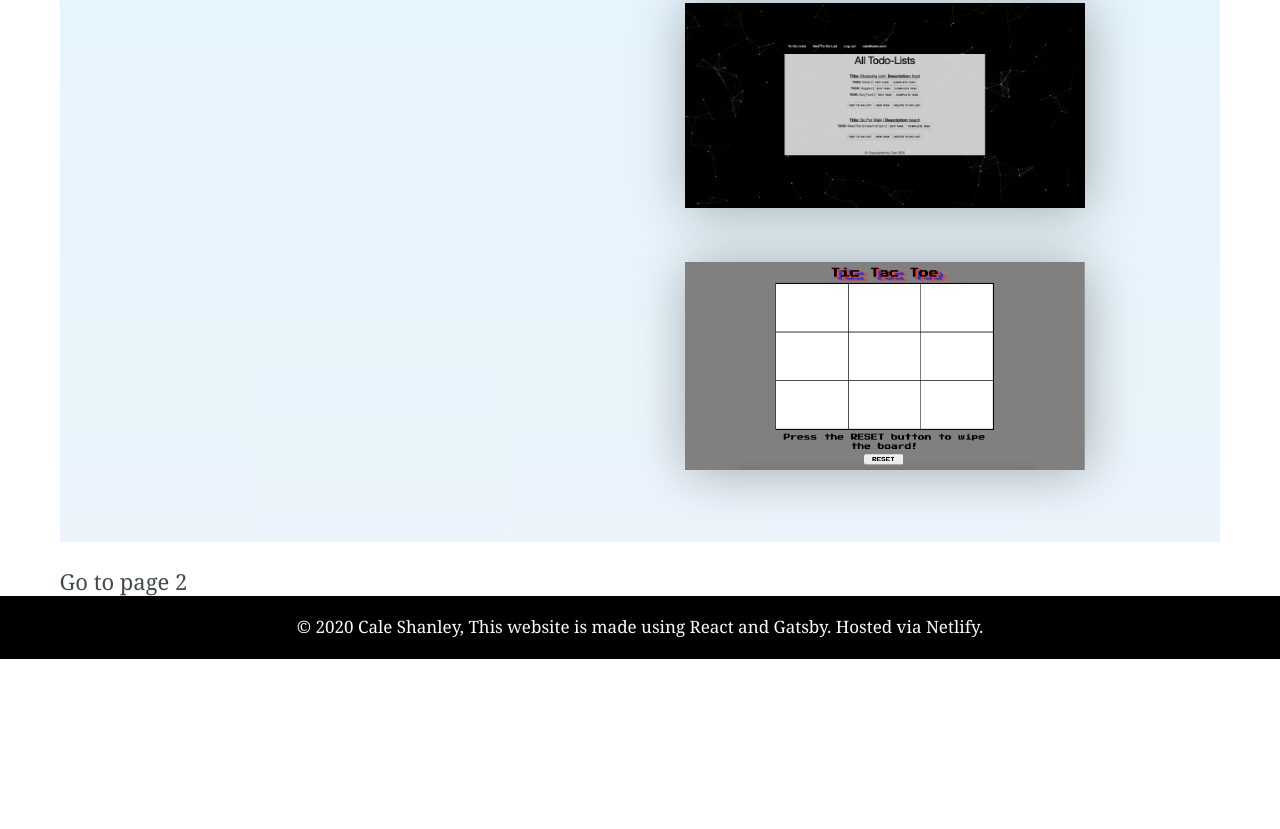
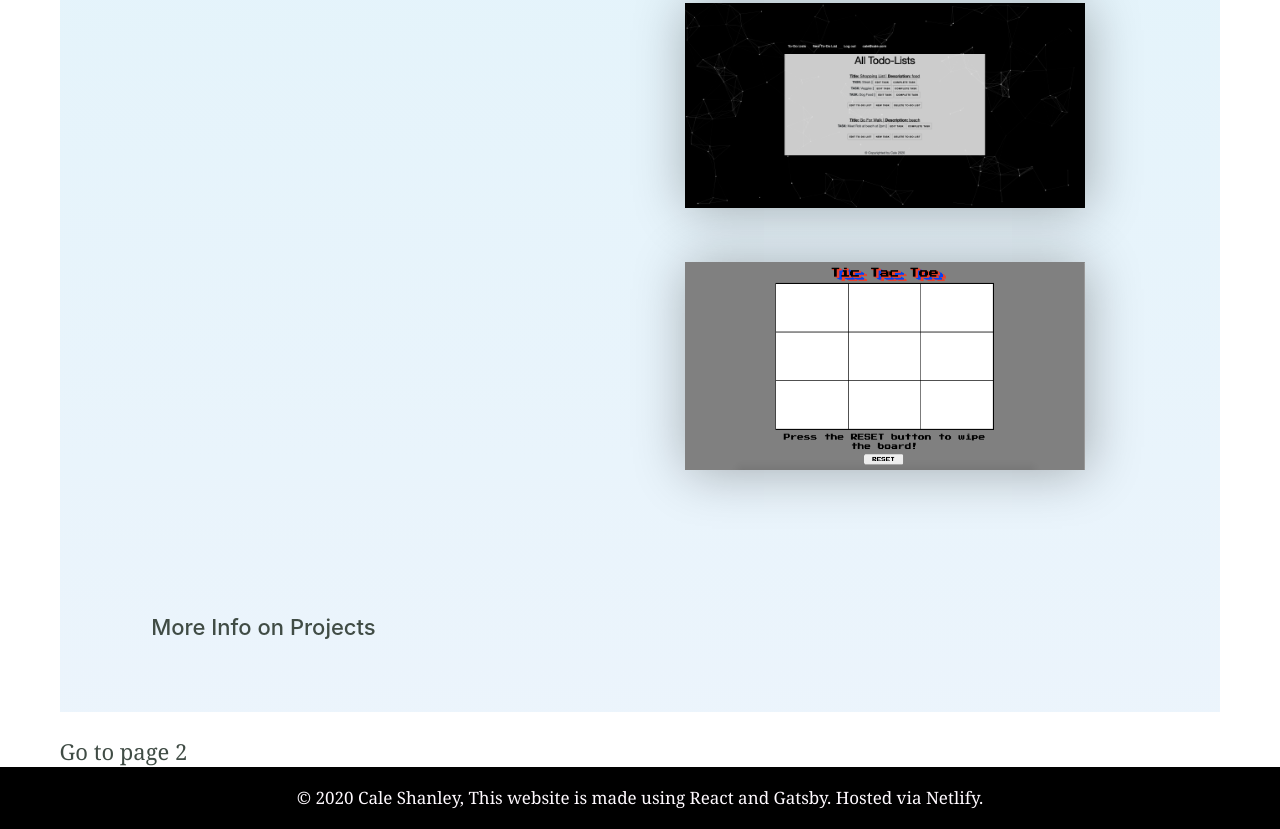
Before and after one commit to CaleShanley/cale.software, a Gatsby site: page / in a window 1280 px wide. Shown: the part 1881-2710 px from the top of the page. Before the commit the page ends 2540 px from the top, so only its background shows below. Built offline with nearby package versions, Linux system fonts and the light colour scheme; Gatsby itself is replaced by a stand-in of ours.

Commit message:
link to projects

```diff
--- a/src/components/portfolio.js
+++ b/src/components/portfolio.js
@@ -4,6 +4,7 @@ import styled from 'styled-components'
 import TicTacToe from './tictactoe'
 import ToDoList from './todolist'
 import DrinkGame from './drinkgame'
+import { Link } from 'gatsby'
 import { Container } from './layoutComponents'
 
 const Portfolio = ({ siteTitle, className }) => (
@@ -29,6 +30,9 @@ const Portfolio = ({ siteTitle, className }) => (
             </a>
           </div>
         </div>
+        <Link class="infopage" to="/page-2/">
+          More Info on Projects
+        </Link>
       </PortfolioContainer>
     </Container>
   </div>
@@ -61,6 +65,17 @@ const StyledPortfolio = styled(Portfolio)`
     line-height: 1.3;
   }
 
+  .infopage {
+    font-family: -apple-system, BlinkMacSystemFont, Segoe UI, Roboto, Oxygen,
+      Ubuntu, Cantarell, Fira Sans, Droid Sans, Helvetica Neue, sans-serif;
+    transition: all 0.3s ease-in;
+    margin: 0 0 3rem 4rem;
+    &:hover {
+      transform: scale(1.05);
+      text-decoration: underline;
+    }
+  }
+
   .feature {
     transition: all 0.3s ease-in;
     margin: 2rem 6rem 3rem 0;
@@ -72,6 +87,7 @@ const StyledPortfolio = styled(Portfolio)`
     }
   }
 `
+
 const PortfolioContainer = styled.div`
   display: grid;
   grid-template-columns: 2fr 2fr;
```
Also changed, not shown: src/images/svg/arrow.svg (added).
